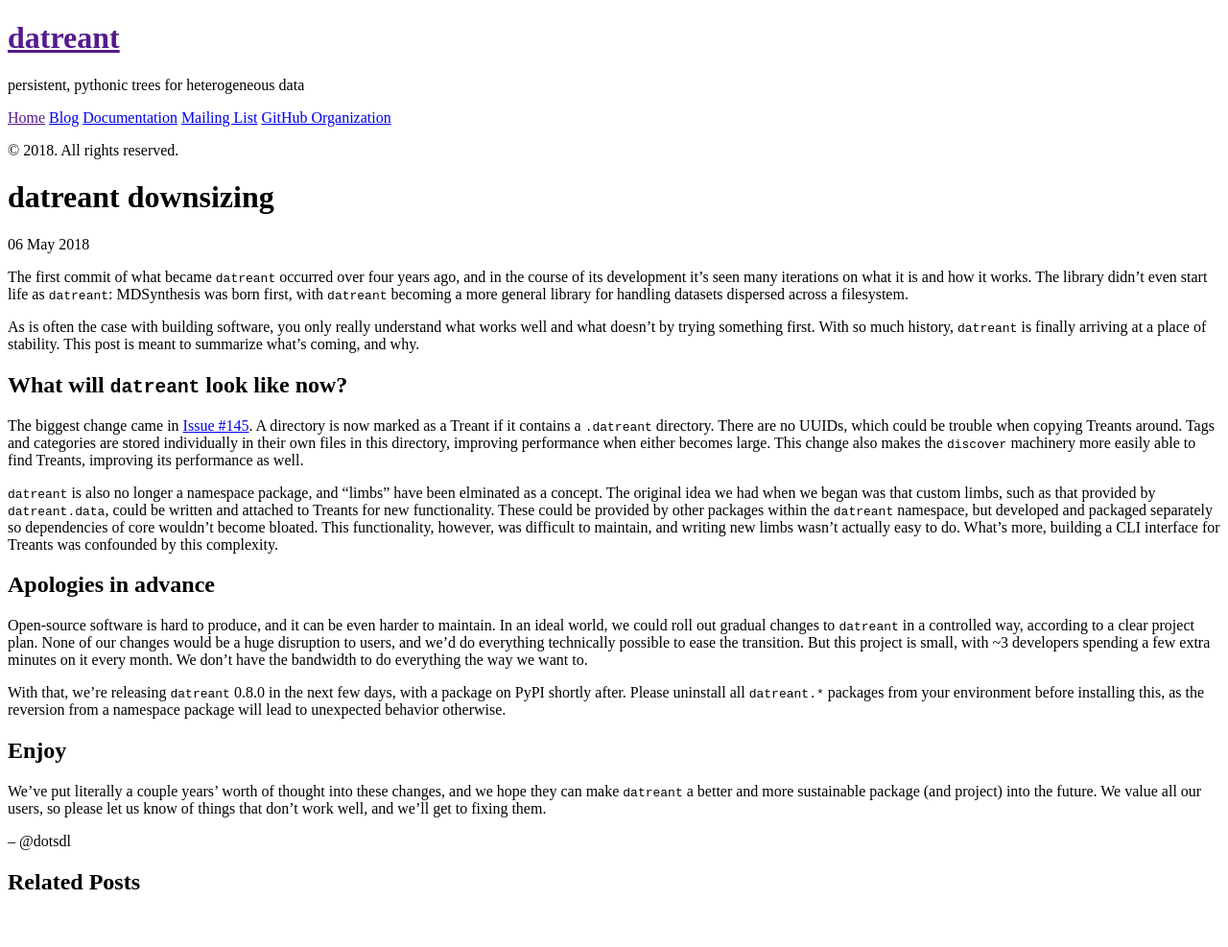
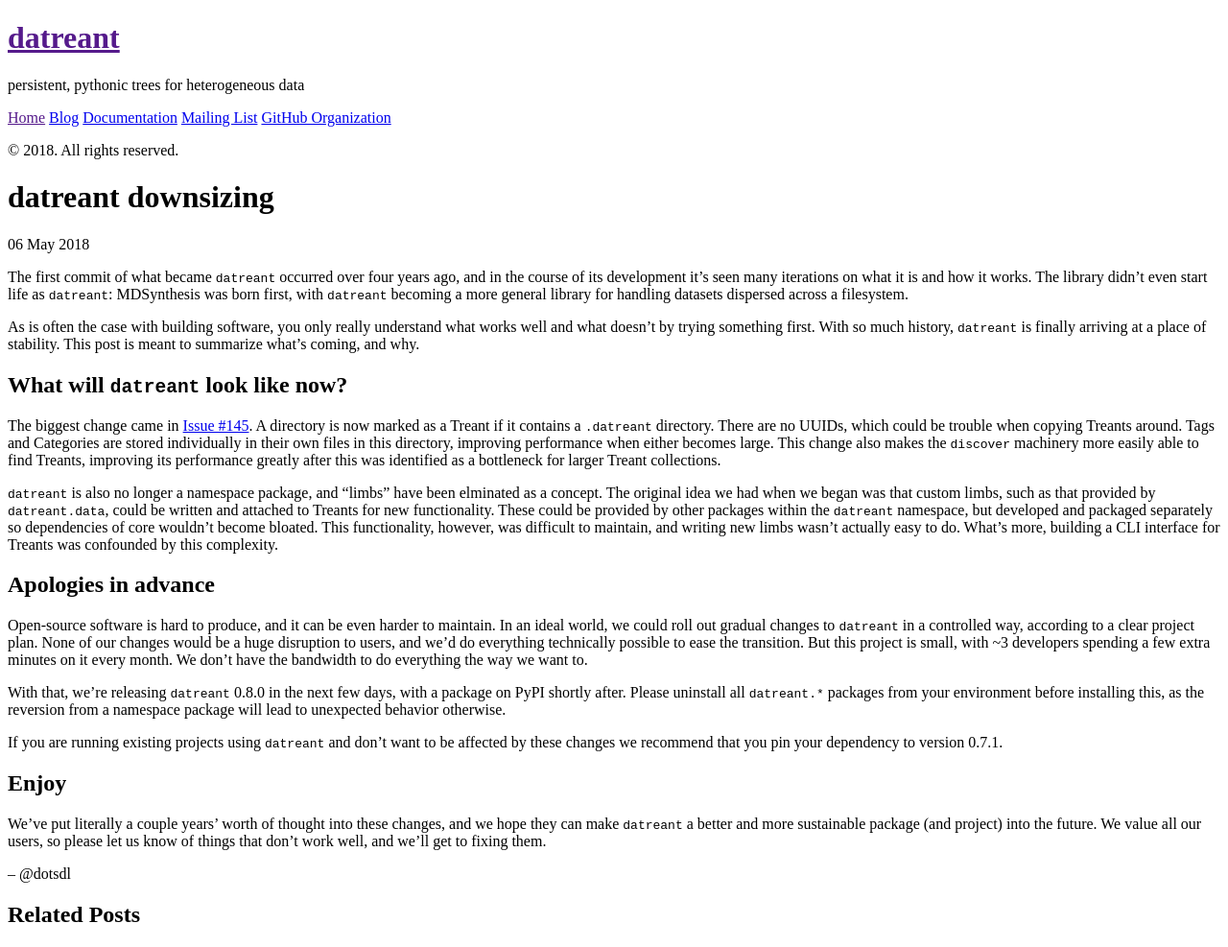
Before and after one commit to datreant/.github.io, a Jekyll site: the page built from _posts/2018-05-06-datreant-downsize.md, in a window 1280 px wide. Shown: the whole page at 96% size. Built offline with Jekyll 4.4.1, drawn with Linux system fonts in a browser that asks for light colours; before the commit the page ends 953 px from its top, so only the background shows below that.

Commit message:
small updates

```diff
--- a/_posts/2018-05-06-datreant-downsize.md
+++ b/_posts/2018-05-06-datreant-downsize.md
@@ -16,8 +16,9 @@ This post is meant to summarize what's coming, and why.
 The biggest change came in [Issue #145](https://github.com/datreant/datreant.core/pull/145).
 A directory is now marked as a Treant if it contains a `.datreant` directory.
 There are no UUIDs, which could be trouble when copying Treants around.
-Tags and categories are stored individually in their own files in this directory, improving performance when either becomes large.
-This change also makes the `discover` machinery more easily able to find Treants, improving its performance as well.
+Tags and Categories are stored individually in their own files in this directory, improving performance when either becomes large.
+This change also makes the `discover` machinery more easily able to find Treants,
+improving its performance greatly after this was identified as a bottleneck for larger Treant collections.
 
 `datreant` is also no longer a namespace package, and "limbs" have been elminated as a concept.
 The original idea we had when we began was that custom limbs, such as that provided by `datreant.data`, could be written and attached to Treants for new functionality.
@@ -36,6 +37,9 @@ We don't have the bandwidth to do everything the way we want to.
 With that, we're releasing `datreant` 0.8.0 in the next few days, with a package on PyPI shortly after.
 Please uninstall all `datreant.*` packages from your environment before installing this, as the reversion from a namespace package will lead to unexpected behavior otherwise.
 
+If you are running existing projects using `datreant` and don't want to be affected by these changes
+we recommend that you pin your dependency to version 0.7.1.
+
 ## Enjoy
 
 We've put literally a couple years' worth of thought into these changes, and we hope they can make `datreant` a better and more sustainable package (and project) into the future.
```
